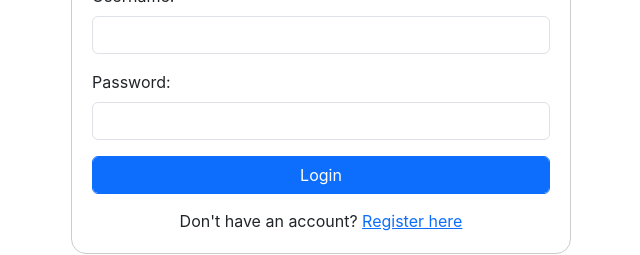
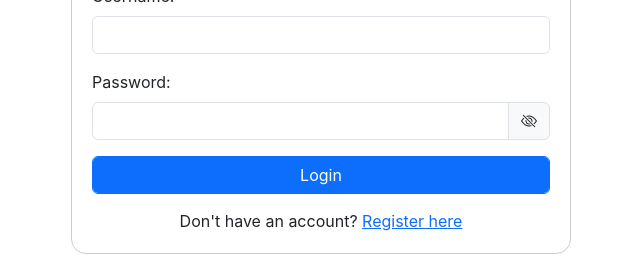
Before and after one commit to markperdon/activity-2023-project, a React (Create React App) app: page /login in a window 1280 px wide. Shown: the part 289-544 px from the top of the page, without its empty margins (319-959 px from the left). Built offline with nearby package versions, Linux system fonts and the light colour scheme.

Commit message:
added users table and login feature

```diff
--- a/server.js
+++ b/server.js
@@ -57,6 +57,7 @@ app.post('/login', async (req, res) => {
 
       if (passwordMatch) {
         const token = jwt.sign({ userName }, SECRET_KEY, { expiresIn: '1h' });
+        try {
           db.run(
             'UPDATE users SET branchId = ? WHERE id = ?',
             [userBranchId, row.id],
@@ -73,6 +74,10 @@ app.post('/login', async (req, res) => {
               }
             }
           );
+        } catch (error) {
+          console.error(error);
+          res.status(500).json({ message: 'Internal Server Error' });
+        }
         return res.status(200).json({
             message: 'Login successful',
             token,
--- a/src/components/Home.tsx
+++ b/src/components/Home.tsx
@@ -41,7 +41,6 @@ const Home = () => {
     try {
       const response = await axios.get<User[]>('http://localhost:5000/users/all');
       setUsersList(response.data);
-      console.log(response.data)
     } catch (error) {
       console.error('Error fetching users');
     }
--- a/src/components/Login.tsx
+++ b/src/components/Login.tsx
@@ -8,6 +8,7 @@ const Login = () => {
   const [userName, setUserName] = useState('');
   const [password, setPassword] = useState('');
   const [message, setMessage] = useState('');
+  const [showPass, setShowPass] = useState(false);
 
   const handleLogin = async () => {
     try {
@@ -67,18 +68,23 @@ const Login = () => {
           onChange={(e) => setUserName(e.target.value)}
         />
       </div>
-      <div className="mb-3">
         <label htmlFor="password" className="form-label">
           Password:
         </label>
+      <div className="input-group mb-3">
         <input
-          type="password"
+          type={!showPass ? 'password' : 'text'}
           id="password"
           className="form-control"
           value={password}
           onChange={(e) => setPassword(e.target.value)}
         />
+        <span className="input-group-text show-pass" title='show password'
+          onClick={() => setShowPass(showPass ? false : true)}>
+          <i className={`bi ${!showPass ? 'bi-eye-slash' : 'bi-eye'}`}></i>
+        </span>
       </div>
+
       <button className="form-control btn btn-primary btn btn-primary" onClick={handleLogin}>
         Login
       </button>
--- a/src/components/SignUp.tsx
+++ b/src/components/SignUp.tsx
@@ -106,7 +106,7 @@ const SignUp: React.FC = () => {
         </div>
         <div className="input-group mb-3">
         <input
-          type={showPass ? 'password' : 'text'}
+          type={!showPass ? 'password' : 'text'}
           id="password"
           className="form-control"
           value={password}
@@ -114,7 +114,7 @@ const SignUp: React.FC = () => {
         />
         <span className="input-group-text show-pass" title='show password'
           onClick={() => setShowPass(showPass ? false : true)}>
-          <i className={`bi ${showPass ? 'bi-eye-slash' : 'bi-eye'}`}></i>
+          <i className={`bi ${!showPass ? 'bi-eye-slash' : 'bi-eye'}`}></i>
         </span>
         </div>
       </div>
```
Also changed, not shown: 1 other file (tests, documents, lock files or other folders). Lines whose indentation alone changed are shown as unchanged.
